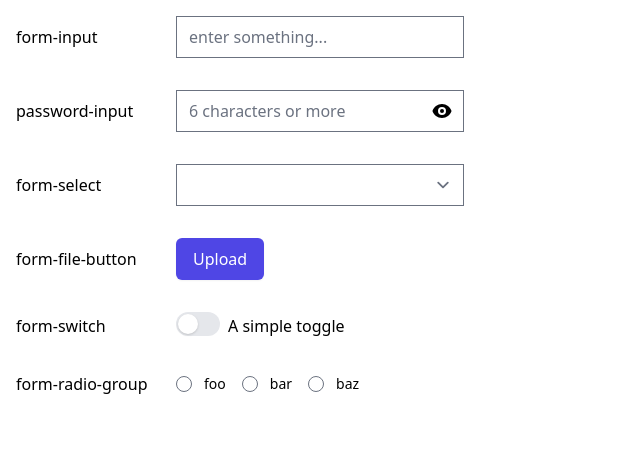
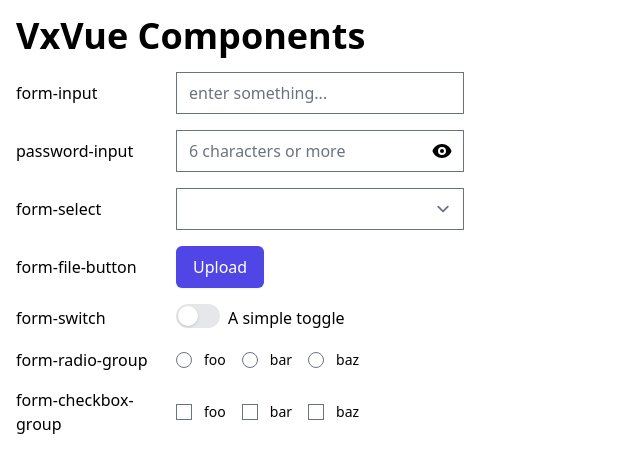
Before and after one commit to Vectrex/vxVue, a Vue app: page / in a window 1280 px wide. Shown: the top 472 px of the page, without its empty margins (0-640 px from the left). Built offline with nearby package versions, Linux system fonts and the light colour scheme.

Commit message:
Added a form-checkbox-group; added and improved samples

```diff
--- a/src/App.vue
+++ b/src/App.vue
@@ -5,6 +5,7 @@
   import FormSwitch from './components/vx-vue/formelements/form-switch.vue';
   import FormFileButton from './components/vx-vue/formelements/form-file-button.vue';
   import FormRadioGroup from './components/vx-vue/formelements/form-radio-group.vue';
+  import FormCheckboxGroup from './components/vx-vue/formelements/form-checkbox-group.vue';
 </script>
 
 <script>
@@ -18,32 +19,60 @@
 </script>
 
 <template>
-  <div class="p-4 items-center">
+
+  <div class="p-4">
+    <h1 class="text-4xl font-bold mb-4">VxVue Components</h1>
+
+    <div class="my-4 items-center">
       <label for="form-input" class="inline-block w-40">form-input</label>
       <form-input placeholder="enter something..." class="w-72" id="form-input" v-model="formData.formInput" />
+      <span class="rounded-r-full rounded-l-full bg-yellow-300 text-yellow-900 py-1 px-2 ml-2" v-if="formData.formInput">{{ formData.formInput }}</span>
     </div>
-  <div class="p-4 items-center">
+
+    <div class="my-4 items-center">
       <label for="password-input" class="inline-block w-40">password-input</label>
       <password-input placeholder="6 characters or more" class="w-72" id="password-input" v-model="formData.passwordInput" />
+      <span class="rounded-r-full rounded-l-full bg-yellow-300 text-yellow-900 py-1 px-2 ml-2" v-if="formData.passwordInput">{{ formData.passwordInput }}</span>
     </div>
-  <div class="p-4 items-center">
+
+    <div class="my-4 items-center">
       <label for="form-select" class="inline-block w-40">form-select</label>
       <form-select class="w-72" id="form-select" v-model="formData.formSelect" :options="['Please', 'Select', 'Me']" />
+      <span class="rounded-r-full rounded-l-full bg-yellow-300 text-yellow-900 py-1 px-2 ml-2" v-if="formData.formSelect">{{ formData.formSelect }}</span>
     </div>
-  <div class="p-4 flex items-center">
+
+    <div class="my-4 flex items-center">
       <label for="form-file-button" class="inline-block w-40">form-file-button</label>
       <form-file-button id="form-file-button" v-model="formData.formFileButton" multiple="multiple" role="button" class="py-2 px-4 border border-transparent rounded-md shadow-sm text-white bg-indigo-600 hover:bg-indigo-700">Upload</form-file-button>
+      <span class="rounded-r-full rounded-l-full bg-yellow-300 text-yellow-900 py-1 px-2 ml-2" v-if="formData.formFileButton" v-for="file in formData.formFileButton">{{ file.name }}</span>
     </div>
-  <div class="p-4 flex items-center">
+
+    <div class="my-4 flex items-center">
       <label for="form-switch" class="inline-block w-40">form-switch</label>
       <form-switch id="form-switch" v-model="formData.formSwitch"><span class="pl-2">A simple toggle</span></form-switch>
+      <span class="rounded-r-full rounded-l-full bg-yellow-300 text-yellow-900 py-1 px-2 ml-2" v-if="formData.formSwitch"><svg xmlns="http://www.w3.org/2000/svg" class="h-6 w-6" fill="none" viewBox="0 0 24 24" stroke="currentColor">
+    <path stroke-linecap="round" stroke-linejoin="round" stroke-width="2" d="M5 13l4 4L19 7" />
+  </svg></span>
     </div>
-  <div class="p-4 flex items-center">
+
+    <div class="my-4 flex items-center">
       <span class="inline-block w-40">form-radio-group</span>
       <form-radio-group v-model="formData.formRadioGroup" :options="['foo', 'bar', 'baz']" class="inline-block mr-4" name="radios">
         <template v-slot="slotData">
           <p class="pl-1 text-sm">{{ slotData.option.label || slotData.option }}</p>
         </template>
       </form-radio-group>
+      <span class="rounded-r-full rounded-l-full bg-yellow-300 text-yellow-900 py-1 px-2 ml-2" v-if="formData.formRadioGroup">{{ formData.formRadioGroup }}</span>
+    </div>
+
+    <div class="my-4 flex items-center">
+      <span class="inline-block w-40">form-checkbox-group</span>
+      <form-checkbox-group v-model="formData.formCheckboxGroup" :options="['foo', 'bar', 'baz']" class="inline-block mr-4" name="checkboxes">
+        <template v-slot="slotData">
+          <p class="pl-1 text-sm">{{ slotData.option.label || slotData.option }}</p>
+        </template>
+      </form-checkbox-group>
+      <span class="rounded-r-full rounded-l-full bg-yellow-300 text-yellow-900 py-1 px-2 ml-2" v-if="formData.formCheckboxGroup" v-for="item in formData.formCheckboxGroup">{{ item }}</span>
+    </div>
   </div>
 </template>
--- /dev/null
+++ b/src/components/vx-vue/formelements/form-checkbox-group.vue
@@ -0,0 +1,47 @@
+<template>
+  <label class="flex items-center" v-for="(option, ndx) in options" v-bind="containerAttrs">
+    <input
+        @change="handleChange($event.target)"
+        :checked="checked.indexOf(option.key || option.label || option) !== -1"
+        :value="option.key || option.label || option"
+        :name="$attrs['name']"
+        type="checkbox"
+        class="h-4 w-4"
+    >
+    <span class="ml-2">
+      <slot :option="option">{{ option.label || option }}</slot>
+    </span>
+  </label>
+</template>
+
+<script>
+export default {
+  data () {
+    return {
+      checked: []
+    }
+  },
+  props: { modelValue: { type: Array, default: () => [] }, options: Array },
+  watch: {
+    modelValue (newValue) {
+      this.checked = newValue;
+    }
+  },
+  computed: {
+    containerAttrs () {
+      return (({ name, ...others }) => others)(this.$attrs);
+    }
+  },
+  methods: {
+    handleChange(target) {
+      if (target.checked) {
+        this.checked.push(target.value);
+      }
+      else {
+        this.checked.splice(this.checked.indexOf(target.value), 1);
+      }
+      this.$emit('update:modelValue', this.checked);
+    }
+  }
+}
+</script>
```
Also changed, not shown: 1 other file (tests, documents, lock files or other folders). Lines whose indentation alone changed are shown as unchanged.
